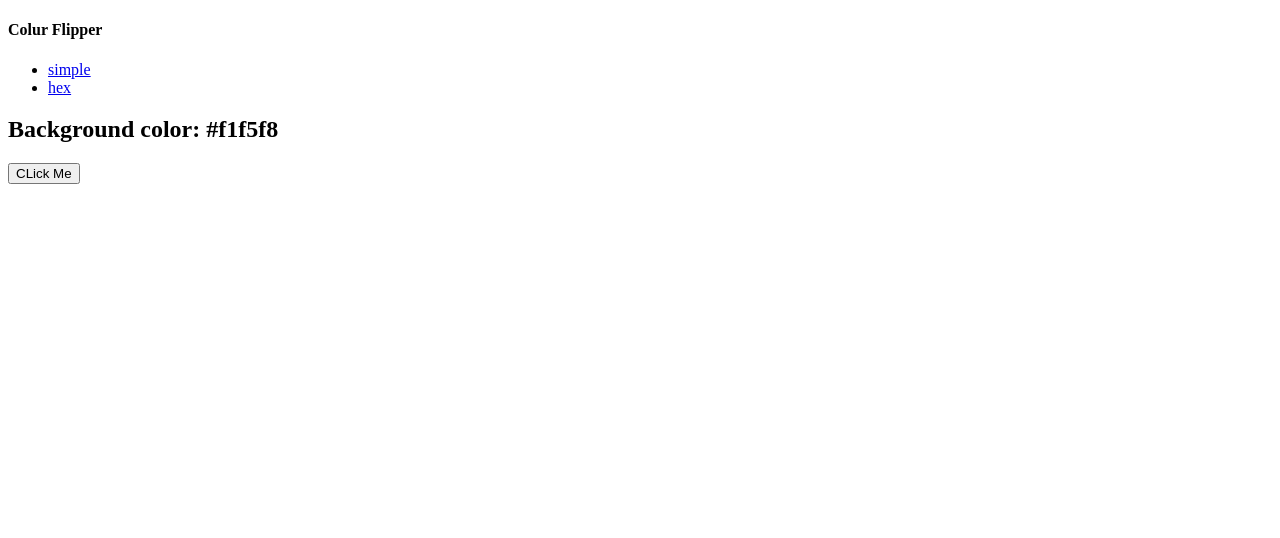
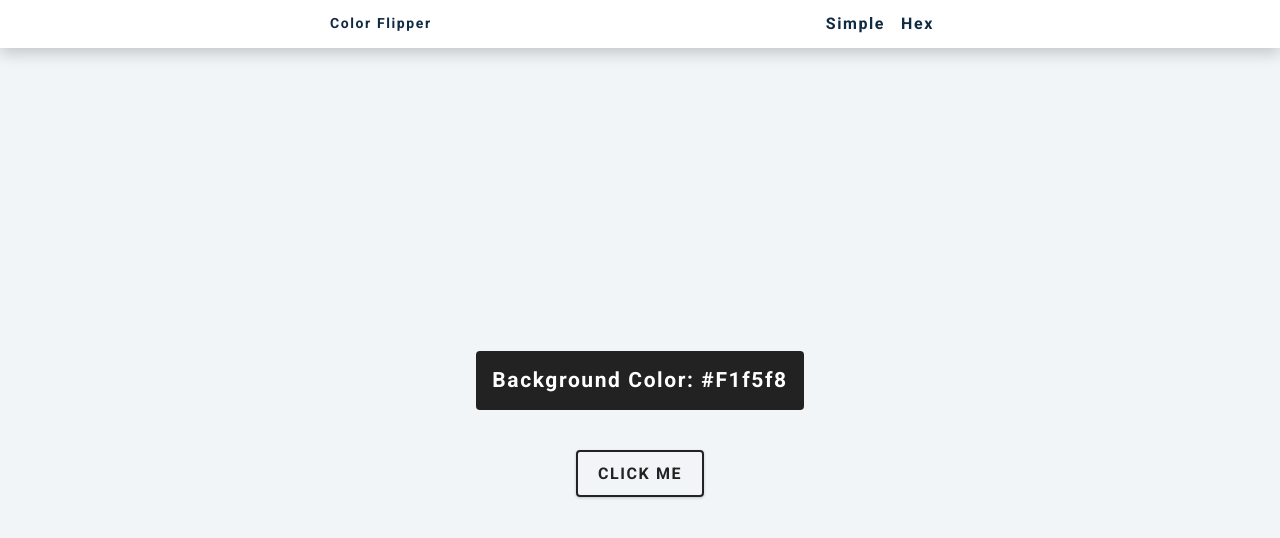
Before and after one commit to rkmr039/JSProjects, a plain HTML site: page ColurFlipper/index.html in a window 1280 px wide. Drawn offline with Linux system fonts and the light colour scheme.

Commit message:
Color Flipper css added

```diff
--- a/ColurFlipper/index.html
+++ b/ColurFlipper/index.html
@@ -3,34 +3,33 @@
     <head>
         <meta charset="UTF-8" />
         <meta name="viewport" content="width=device-width,initial-scale=1.0" />
-        <title>Colur Flipper</title>
+        <title>Color Flipper</title>
         <link rel="stylesheet" href="styles.css" />
     </head>
 
     <body>
         <nav>
             <div class="nav-center">
-                <h4>Colur Flipper</h4>
+                <h4>Color Flipper</h4>
                 <ul class="nav-links">
                     <li>
-                        <a href="index.html">simple</a>
+                        <a href="index.html">Simple</a>
                     </li>
                     <li>
-                        <a href="hex.html">hex</a>
+                        <a href="hex.html">Hex</a>
                     </li>
                 </ul>
             </div>
         </nav>
         <main>
             <div class="container">
-                <h2>Background color:
+                <h2>Background Color:
                     <span class="color">
                     #f1f5f8
                 </span></h2>
-                <button class="btn btn-hero" id="btn">CLick Me</button>
+                <button class="btn btn-hero" id="btn">Click Me</button>
             </div>
         </main>
         <script src="scripts.js"></script>
-        <script src="jquery.js"></script>
     </body>
 </html>
--- a/ColurFlipper/styles.css
+++ b/ColurFlipper/styles.css
@@ -0,0 +1,168 @@
+/*
+ font imports
+*/
+@import url('https://fonts.googleapis.com/css?family=Open+Sans|Roboto:400,700&display=swap');
+
+/*
+Colurs
+*/
+
+:root {
+    /* primary main color */
+    --clr-primary-main: hsl(205, 78%, 60%);
+    /* dark primary main color */
+    --clr-primary-dark-1: hsl(205, 86%, 17%);
+    --clr-primary-dark-2: hsl(205, 76%, 27%);
+    --clr-primary-dark-3: hsl(205, 66%, 37%);
+    --clr-primary-dark-4: hsl(205, 60%, 47%);
+    /* light primary main color */
+    --clr-primary-light-1: hsl(205, 86%, 67%);
+    --clr-primary-light-2: hsl(205, 90%, 77%);
+    --clr-primary-light-3: hsl(205, 95%, 87%);
+    --clr-primary-light-4: hsl(205, 98%, 97%);
+    /* lighter shades of primary color */
+    --clr-primary-6: hsl(205, 89%, 70%);
+    --clr-primary-7: hsl(205, 90%, 76%);
+    --clr-primary-8: hsl(205, 86%, 81%);
+    --clr-primary-9: hsl(205, 90%, 88%);
+    --clr-primary-10: hsl(205, 100%, 96%);
+    /* darkest grey - used for headings */
+    --clr-grey-1: hsl(209, 61%, 16%);
+    --clr-grey-2: hsl(211, 39%, 23%);
+    --clr-grey-3: hsl(209, 34%, 30%);
+    --clr-grey-4: hsl(209, 28%, 39%);
+    /* grey used for paragraphs */
+    --clr-grey-5: hsl(210, 22%, 49%);
+    --clr-grey-6: hsl(209, 23%, 60%);
+    --clr-grey-7: hsl(211, 27%, 70%);
+    --clr-grey-8: hsl(210, 31%, 80%);
+    --clr-grey-9: hsl(212, 33%, 89%);
+    --clr-grey-10: hsl(210, 36%, 96%);
+    --clr-white: #fff;
+    --clr-red-dark: hsl(360, 67%, 44%);
+    --clr-red-light: hsl(360, 71%, 66%);
+    --clr-green-dark: hsl(125, 67%, 44%);
+    --clr-green-light: hsl(125, 71%, 66%);
+    --clr-black: #222;
+    --ff-primary: "Roboto", sans-serif;
+    --ff-secondary: "Open Sans", sans-serif;
+    --transition: all 0.3s linear;
+    --spacing: 0.1rem;
+    --radius: 0.25rem;
+    --light-shadow: 0 5px 15px rgba(0, 0, 0, 0.1);
+    --dark-shadow: 0 5px 15px rgba(0, 0, 0, 0.2);
+    --max-width: 1170px;
+    --fixed-width: 620px;
+    --line-height: 1.5;
+    --font-size: 0.875rem;
+}
+
+*,
+::after,
+::before {
+    margin: 0;
+    padding: 0;
+    box-sizing: border-box;
+}
+
+body {
+    font-family: var(--ff-primary);
+    background-color: var(--clr-grey-10);
+    color: var(--clr-grey-1);
+    line-height: var(--line-height);
+    font-size: var(--font-size);
+}
+
+ul {
+    list-style-type: none;
+}
+a {
+    text-decoration: none;
+}
+h1,h2,h3,h4 {
+    letter-spacing: var(--spacing);
+    text-transform: capitalize;
+    line-height: 1.25;
+    margin-bottom: 0.75rem;
+    font-family: var(--ff-primary);
+}
+p{
+    margin-bottom: 1.25rem;
+    color: var(--clr-grey-5);
+}
+nav {
+    height: 3rem;
+    background-color: var(--clr-white);
+    display: grid;
+    align-items: center;
+    box-shadow: var(--dark-shadow);
+}
+.nav-center {
+    width: 90vw;
+    max-width: var(--fixed-width);
+    margin: 0 auto;
+    display: flex;
+    align-items: center;
+    justify-content: space-between;
+  }
+  .nav-center h4 {
+    margin-bottom: 0;
+    color: var(--clr-primary-5);
+  }
+  .nav-links {
+    display: flex;
+  }
+  nav a {
+    text-transform: capitalize;
+    font-weight: 700;
+    font-size: 1rem;
+    color: var(--clr-primary-1);
+    letter-spacing: var(--spacing);
+    margin-right: 1rem;
+  }
+  nav a:hover {
+    color: var(--clr-primary-5);
+  }
+  /*
+  ===============
+  Container
+  ===============
+  */
+  main {
+    min-height: calc(100vh - 3rem);
+    display: grid;
+    place-items: center;
+  }
+  .container {
+    text-align: center;
+  }
+  .container h2 {
+    background: var(--clr-black);
+    color: var(--clr-white);
+    padding: 1rem;
+    border-radius: var(--radius);
+    margin-bottom: 2.5rem;
+  }
+  .color {
+    color: var(--clr-primary-5);
+  }
+  .btn-hero {
+    font-family: var(--ff-primary);
+    text-transform: uppercase;
+    background: transparent;
+    color: var(--clr-black);
+    letter-spacing: var(--spacing);
+    display: inline-block;
+    font-weight: 700;
+    transition: var(--transition);
+    border: 2px solid var(--clr-black);
+    cursor: pointer;
+    box-shadow: 0 1px 3px rgba(0, 0, 0, 0.2);
+    border-radius: var(--radius);
+    font-size: 1rem;
+    padding: 0.75rem 1.25rem;
+  }
+  .btn-hero:hover {
+    color: var(--clr-white);
+    background: var(--clr-black);
+  }
```
Also changed, not shown: ColurFlipper/hex.html (+2 -2 lines).
